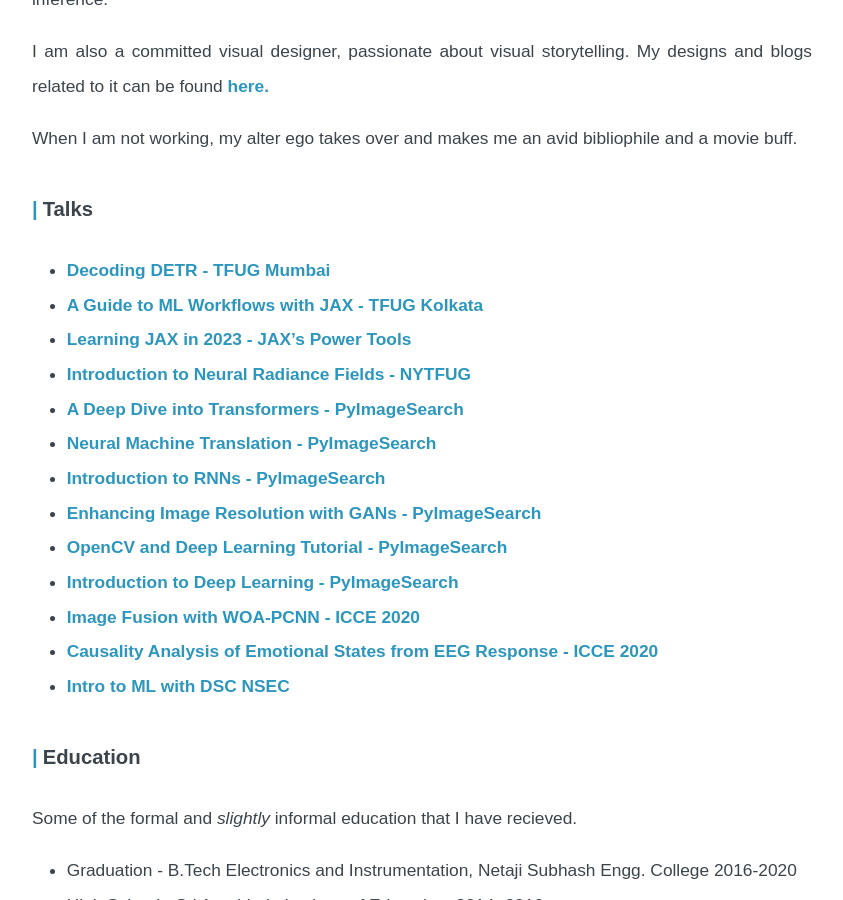
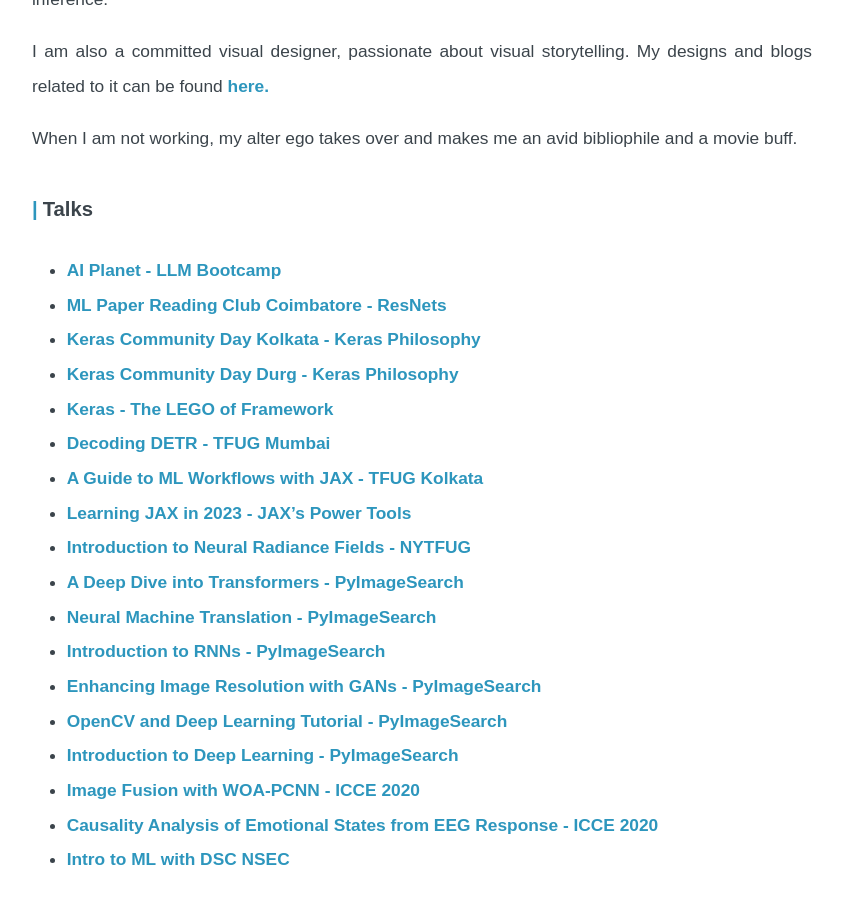
Before and after one commit to ritwikraha/ritwikraha.github.io, a Jekyll site: the page built from about.md, in a window 1280 px wide and 900 px high, scrolled down 306 px. Shown: the whole window, without its empty margins (218-1061 px from the left). Built offline with Jekyll 4.4.1, drawn with Linux system fonts in a browser that asks for light colours.

Commit message:
chore: new talks added

```diff
--- a/about.md
+++ b/about.md
@@ -15,6 +15,11 @@
 
 
 ### Talks
+* [AI Planet - LLM Bootcamp](https://www.youtube.com/live/Wef1-D0CoAU?si=mTRSRzXcglpu32os)
+* [ML Paper Reading Club Coimbatore - ResNets](https://youtu.be/C8UqTtyOY4g?si=jptrJSuWEmeCmNG7)
+* [Keras Community Day Kolkata - Keras Philosophy](https://www.youtube.com/watch?v=mU4Z9bs0Bxc)
+* [Keras Community Day Durg - Keras Philosophy](https://www.youtube.com/watch?v=KinLN4lA6Bg&t=13112s)
+* [Keras - The LEGO of Framework](https://www.youtube.com/watch?v=YkIW0aCExo8)
 * [Decoding DETR - TFUG Mumbai](https://www.youtube.com/watch?v=p26Ax6en0_c)
 * [A Guide to ML Workflows with JAX - TFUG Kolkata](https://www.youtube.com/watch?v=tur1P-HWdjs)
 * [Learning JAX in 2023 - JAX's Power Tools](https://www.youtube.com/watch?v=NNsYtagZocw)
```
Also changed, not shown: 1 other file.
